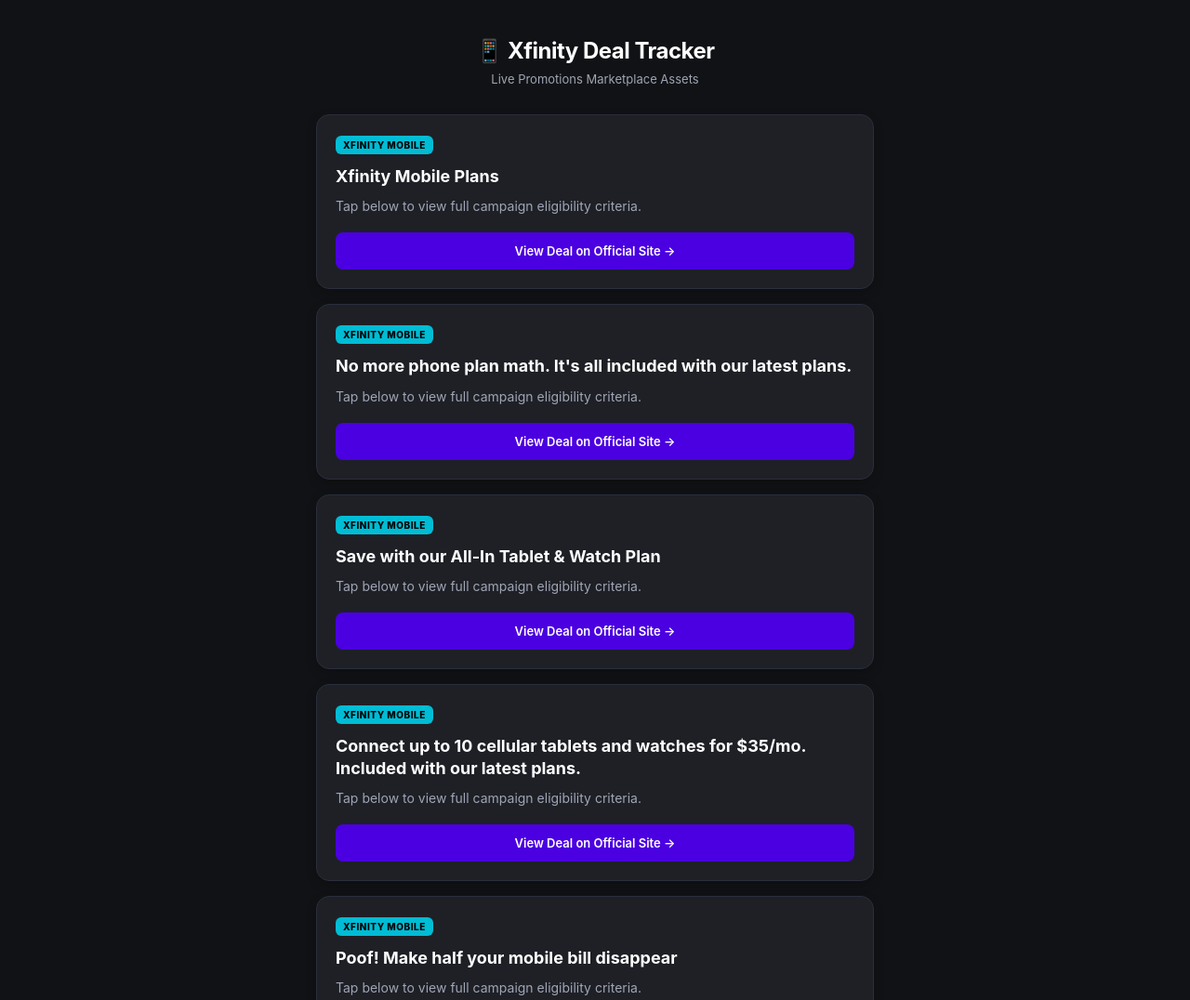
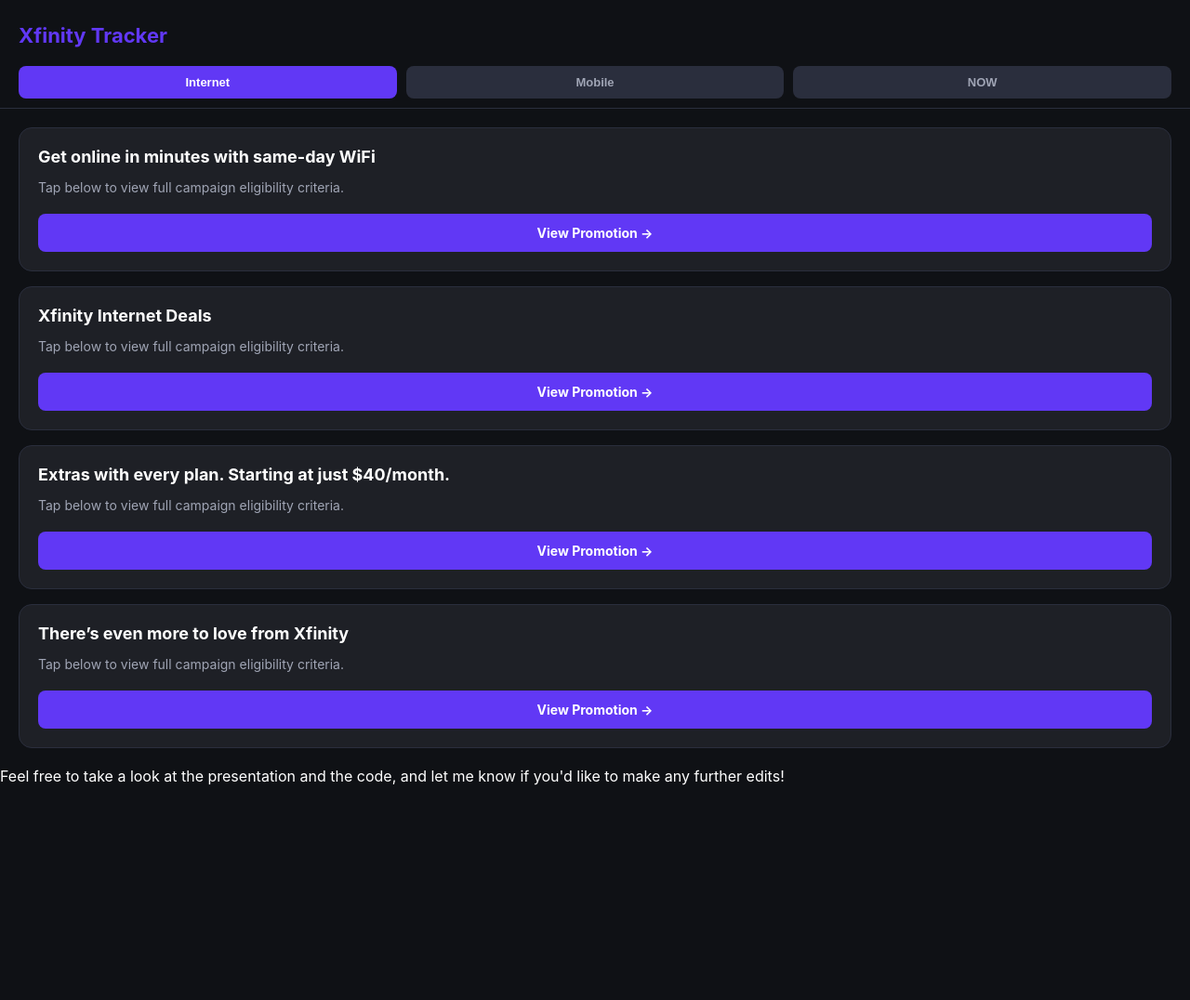
Before and after one commit to razeceasar-eng/telco-tracker, a plain HTML site: page index.html in a window 1280 px wide. Shown: the top 1076 px of the page at 93% size. After the commit the page ends 845 px from the top, so only its background shows below. Drawn offline with Linux system fonts and the light colour scheme.

Commit message:
Update index.html

```diff
--- a/index.html
+++ b/index.html
@@ -2,20 +2,19 @@
 <html lang="en">
 <head>
     <meta charset="UTF-8">
-    <meta name="viewport" content="width=device-width, initial-scale=1.0">
+    <meta name="viewport" content="width=device-width, initial-scale=1.0, maximum-scale=1.0, user-scalable=no">
     <title>Xfinity Promo Hub</title>
 
     <link rel="manifest" href="./manifest.json">
-    <meta name="theme-color" content="#4a00e0">
+    <meta name="theme-color" content="#6138f5">
     <meta name="apple-mobile-web-app-capable" content="yes">
     <meta name="apple-mobile-web-app-status-bar-style" content="black-translucent">
     <link rel="apple-touch-icon" href="https://img.icons8.com/fluency/192/ffffff/phone.png">
 
     <style>
         :root {
-            --primary: #4a00e0;
-            --accent: #ff007f;
-            --bg: #111215;
+            --primary: #6138f5;
+            --bg: #0f1115;
             --card-bg: #1e2026;
             --text-main: #ffffff;
             --text-sub: #a0a5b5;
@@ -25,26 +24,52 @@
             background-color: var(--bg);
             color: var(--text-main);
             margin: 0;
-            padding: 20px 15px;
-            -webkit-user-select: none; /* Emulate a native app feel */
+            padding: 0;
+            overflow-x: hidden;
         }
-        .app-container {
-            max-width: 600px;
-            margin: 0 auto;
+        .app-header {
+            background-color: var(--bg);
+            padding: 25px 20px 10px;
+            position: sticky;
+            top: 0;
+            z-index: 100;
         }
-        .header {
-            text-align: center;
-            padding: 20px 0 30px;
+        .app-header h1 {
+            font-size: 22px;
+            margin: 0;
+            color: var(--primary);
         }
-        .header h1 {
-            font-size: 24px;
-            margin: 0 0 8px 0;
-            letter-spacing: -0.5px;
+        /* TABS NAVIGATION */
+        .tabs-nav {
+            display: flex;
+            padding: 10px 20px;
+            gap: 10px;
+            background-color: var(--bg);
+            position: sticky;
+            top: 60px;
+            z-index: 99;
+            border-bottom: 1px solid #2a2e3d;
         }
-        .header p {
+        .tab-btn {
+            flex: 1;
+            background: #2a2e3d;
             color: var(--text-sub);
+            border: none;
+            padding: 10px 5px;
+            border-radius: 8px;
             font-size: 13px;
-            margin: 0;
+            font-weight: 600;
+            cursor: pointer;
+            transition: 0.3s;
+        }
+        .tab-btn.active {
+            background-color: var(--primary);
+            color: white;
+        }
+        /* CONTENT AREA */
+        .content-area {
+            padding: 20px;
+            min-height: 80vh;
         }
         .grid {
             display: flex;
@@ -55,35 +80,22 @@
             background-color: var(--card-bg);
             border-radius: 14px;
             padding: 20px;
-            box-shadow: 0 4px 12px rgba(0,0,0,0.2);
             border: 1px solid #2a2e3d;
+            animation: fadeIn 0.4s ease-out;
         }
-        .badge {
-            font-size: 10px;
-            font-weight: 800;
-            text-transform: uppercase;
-            padding: 4px 8px;
-            border-radius: 6px;
-            display: inline-block;
-            margin-bottom: 12px;
-            letter-spacing: 0.5px;
+        @keyframes fadeIn {
+            from { opacity: 0; transform: translateY(10px); }
+            to { opacity: 1; transform: translateY(0); }
         }
-        /* Color code badges based on Xfinity department */
-        .mobile-badge { background-color: #00bcd4; color: #000; }
-        .internet-badge { background-color: #9c27b0; color: #fff; }
-        .now-badge { background-color: #ff9800; color: #000; }
-
         .card-title {
             font-size: 18px;
-            margin: 0 0 10px 0;
-            line-height: 1.3;
+            margin: 0 0 8px 0;
             font-weight: 700;
         }
         .card-desc {
             color: var(--text-sub);
             font-size: 14px;
-            line-height: 1.5;
-            margin: 0 0 18px 0;
+            margin-bottom: 20px;
         }
         .action-link {
             display: block;
@@ -93,73 +105,79 @@
             text-decoration: none;
             padding: 12px;
             border-radius: 8px;
-            font-size: 13px;
-            font-weight: 600;
-            transition: background 0.2s;
-        }
-        .action-link:hover {
-            background-color: #3700b3;
+            font-size: 14px;
+            font-weight: 700;
         }
     </style>
 </head>
 <body>
 
-    <div class="app-container">
-        <div class="header">
-            <h1>📱 Xfinity Deal Tracker</h1>
-            <p>Live Promotions Marketplace Assets</p>
-        </div>
+    <div class="app-header">
+        <h1>Xfinity Tracker</h1>
+    </div>
 
-        <div class="grid" id="app-matrix">
-            <p style="text-align: center; color: var(--text-sub);">Loading active deals...</p>
+    <div class="tabs-nav">
+        <button class="tab-btn active" onclick="filterDeals('internet', this)">Internet</button>
+        <button class="tab-btn" onclick="filterDeals('mobile', this)">Mobile</button>
+        <button class="tab-btn" onclick="filterDeals('now', this)">NOW</button>
+    </div>
+
+    <div class="content-area">
+        <div class="grid" id="deal-matrix">
+            <p style="text-align: center; color: var(--text-sub);">Connecting to sync cluster...</p>
         </div>
     </div>
 
     <script>
-        // Register Service Worker for PWA compliance
+        let allDeals = [];
+
+        // Register Service Worker
         if ('serviceWorker' in navigator) {
-            navigator.serviceWorker.register('./sw.js')
-                .then(() => console.log("Service Worker Registered Safely"))
-                .catch(err => console.error("Service worker registration failed:", err));
+            navigator.serviceWorker.register('./sw.js');
         }
 
-        // Fetch data array
-        fetch('./promos.json?nocache=' + Date.now())
-            .then(res => {
-                if(!res.ok) throw new Error("Awaiting backend pipeline execution cycle...");
-                return res.json();
+        // Fetch JSON
+        fetch('./promos.json?v=' + Date.now())
+            .then(res => res.json())
+            .then(data => {
+                allDeals = data;
+                filterDeals('internet', document.querySelector('.tab-btn.active'));
             })
-            .then(data => renderPWAInterface(data))
             .catch(err => {
-                document.getElementById('app-matrix').innerHTML = `
-                    <p style="text-align:center; color: var(--text-sub); padding:20px;">
-                        ${err.message}<br><br>
-                        <span style="font-size:12px;">Trigger your GitHub Actions workflow manually to generate data.</span>
-                    </p>`;
+                document.getElementById('deal-matrix').innerHTML = "<p>Awaiting Data Sync...</p>";
             });
 
-        function renderPWAInterface(promotions) {
-            const container = document.getElementById('app-matrix');
+        function filterDeals(category, btn) {
+            // Update UI Tabs
+            document.querySelectorAll('.tab-btn').forEach(b => b.classList.remove('active'));
+            btn.classList.add('active');
+
+            const container = document.getElementById('deal-matrix');
             container.innerHTML = '';
 
-            promotions.forEach(item => {
-                // Determine CSS badge layout context mapping
-                let badgeClass = 'internet-badge';
-                if(item.provider.toLowerCase().includes('mobile')) badgeClass = 'mobile-badge';
-                if(item.provider.toLowerCase().includes('now')) badgeClass = 'now-badge';
+            // Filter data
+            const filtered = allDeals.filter(item =>
+                item.provider.toLowerCase().includes(category.toLowerCase())
+            );
 
+            if(filtered.length === 0) {
+                container.innerHTML = `<p style='text-align:center; padding-top:40px; color:var(--text-sub);'>No live ${category} deals found.</p>`;
+                return;
+            }
+
+            filtered.forEach(deal => {
                 container.innerHTML += `
                     <div class="card">
-                        <span class="badge ${badgeClass}">${item.provider}</span>
-                        <h3 class="card-title">${item.title}</h3>
-                        <p class="card-desc">${item.description}</p>
-                        <a href="${item.source_url}" target="_blank" rel="noopener noreferrer" class="action-link">
-                            View Deal on Official Site →
-                        </a>
+                        <h3 class="card-title">${deal.title}</h3>
+                        <p class="card-desc">${deal.description}</p>
+                        <a href="${deal.source_url}" target="_blank" class="action-link">View Promotion →</a>
                     </div>
                 `;
             });
+            window.scrollTo(0,0);
         }
     </script>
 </body>
 </html>
+
+Feel free to take a look at the presentation and the code, and let me know if you'd like to make any further edits!
```
